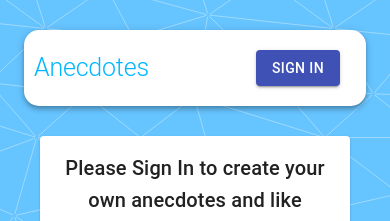
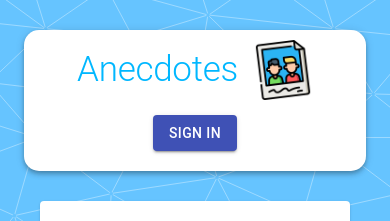
Before and after one commit to raymansell/anecdotes, a React (Create React App) app in the folder client/: page / in a window 390 px wide. Shown: the top 221 px of the page. Built offline with nearby package versions, Linux system fonts and the light colour scheme; no server answers.

Commit message:
fix automatic logout and make navbar responsive

```diff
--- a/client/public/index.html
+++ b/client/public/index.html
@@ -2,6 +2,7 @@
 <html lang="en">
   <head>
     <meta charset="utf-8" />
+    <link rel="icon" href="%PUBLIC_URL%/favicon.ico" />
     <meta name="viewport" content="width=device-width, initial-scale=1" />
     <title>Anecdotes</title>
   </head>
--- a/client/src/components/Navbar/Navbar.js
+++ b/client/src/components/Navbar/Navbar.js
@@ -26,10 +26,10 @@ const Navbar = () => {
     if (token) {
       const decodedToken = decode(token);
       if (decodedToken.exp * 1000 < new Date().getTime()) {
-        logout();
+        handleLogout();
       }
     }
-  }, [location, user?.token]);
+  }, [location]);
 
   return (
     <AppBar className={classes.appBar} position='static' color='inherit'>
--- a/client/src/components/Navbar/styles.js
+++ b/client/src/components/Navbar/styles.js
@@ -8,6 +8,7 @@ export default makeStyles((theme) => ({
     display: 'flex',
     flexDirection: 'row',
     justifyContent: 'space-between',
+    flexWrap: 'wrap',
     alignItems: 'center',
     padding: '10px 50px',
   },
@@ -18,19 +19,15 @@ export default makeStyles((theme) => ({
   image: {
     marginLeft: '15px',
   },
-  toolbar: {
-    display: 'flex',
-    justifyContent: 'flex-end',
-    width: '400px',
-  },
   profile: {
     display: 'flex',
-    justifyContent: 'space-between',
-    width: '400px',
+    flexWrap: 'wrap',
+    justifyContent: 'space-around',
   },
   userName: {
     display: 'flex',
     alignItems: 'center',
+    marginRight: '15px',
   },
   brandContainer: {
     display: 'flex',
@@ -39,24 +36,33 @@ export default makeStyles((theme) => ({
   purple: {
     color: theme.palette.getContrastText(deepPurple[500]),
     backgroundColor: deepPurple[500],
+    marginRight: '15px',
   },
   [theme.breakpoints.down('sm')]: {
     heading: {
-      fontSize: '40px',
+      fontSize: '50px',
     },
     appBar: {
       padding: '10px 30px',
+      justifyContent: 'space-around',
+    },
+    brandContainer: {
+      marginBottom: '5px',
+    },
+    username: {
+      marginBottom: '5px',
+    },
+    purple: {
+      marginBottom: '5px',
     },
   },
   [theme.breakpoints.down('xs')]: {
     heading: {
-      fontSize: '25px',
+      fontSize: '35px',
     },
     appBar: {
+      flexDirection: 'column',
       padding: '10px 10px',
-    },
-    image: {
-      display: 'none',
     },
   },
 }));
```
Also changed, not shown: 1 other file (tests, documents, lock files or other folders).
